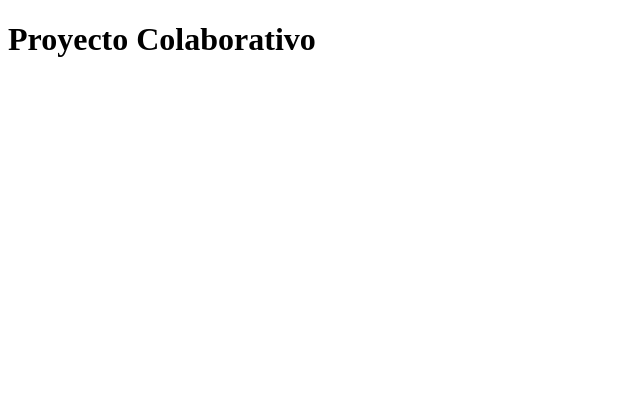
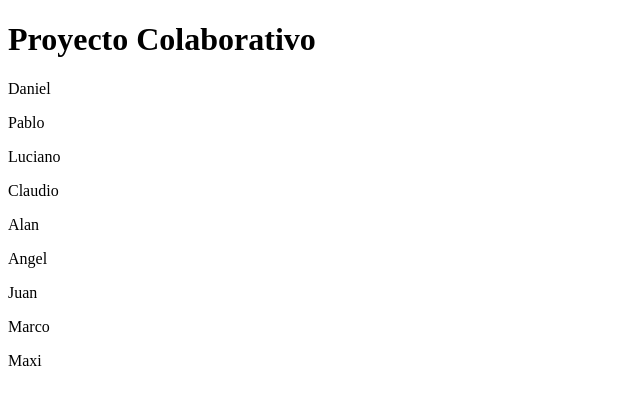
Before and after one commit to mlapeducacionit/proyecto-colab, a plain HTML site: page index.html in a window 1280 px wide. Shown: the whole page, without its empty margins (0-640 px from the left). Drawn offline with Linux system fonts and the light colour scheme.

Commit message:
Agrego participates del equipo en el html

```diff
--- a/index.html
+++ b/index.html
@@ -10,6 +10,24 @@
 <body>
     <h1>Proyecto Colaborativo</h1>
 
+    <p>Daniel</p>
+
+    <p>Pablo</p>
+
+    <p>Luciano</p>
+
+    <p>Claudio</p>
+
+    <p>Alan</p>
+
+    <p>Angel</p>
+
+    <p>Juan</p>
+
+    <p>Marco</p>
+
+    <p>Maxi</p>
+
     <script src="js/main.js"></script>
 </body>
 </html>
```
